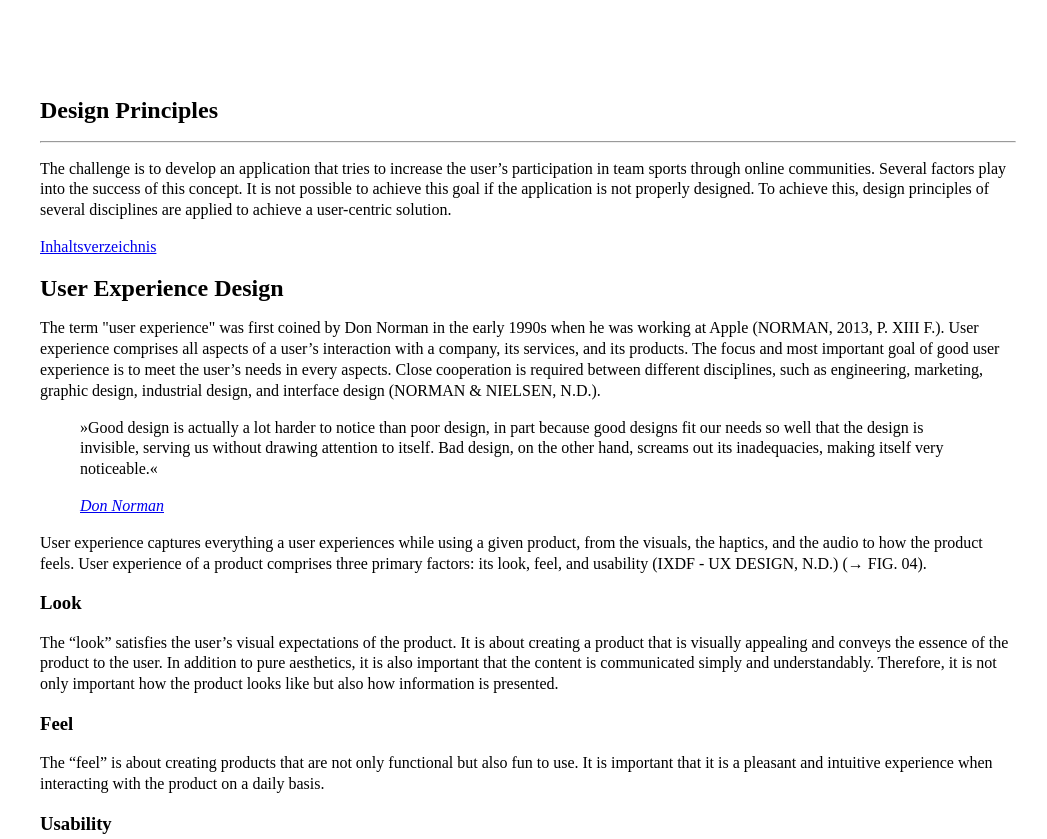
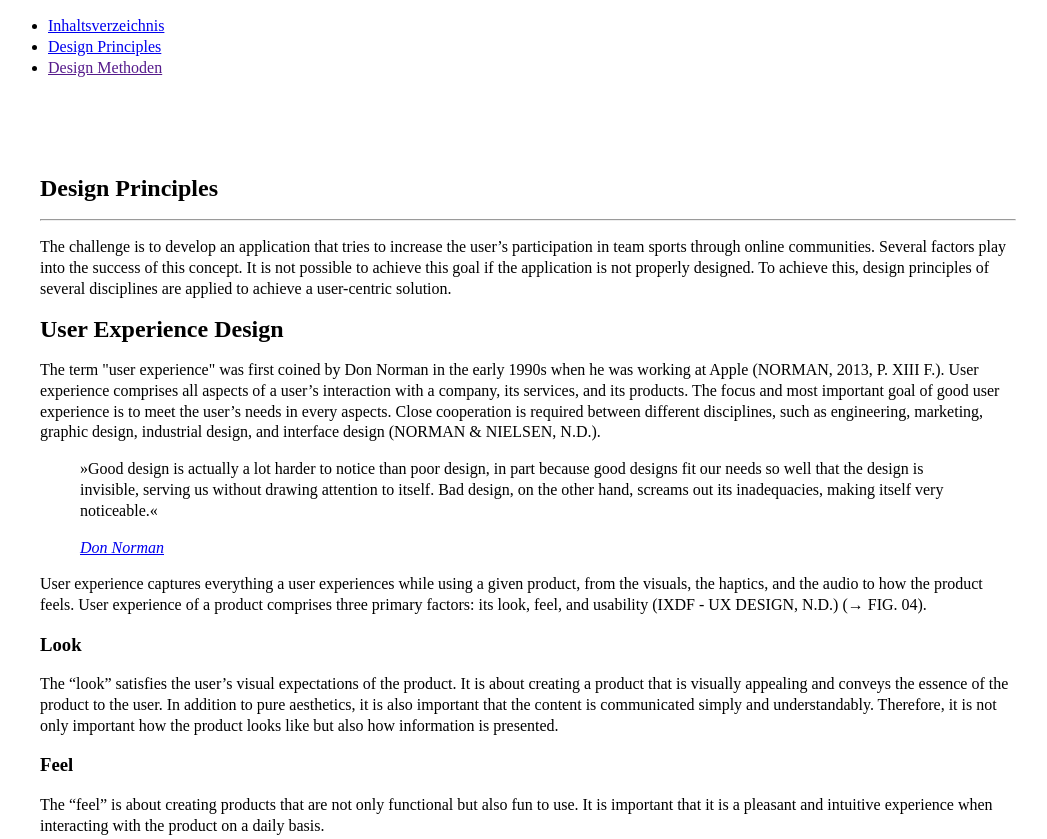
Before and after one commit to mi-classroom/webdev-fd-2021-basics-JJJS777, a plain HTML site: page chapter/design-principles.html in a window 1280 px wide. Shown: the top 839 px of the page, without its empty margins (0-1047 px from the left). Drawn offline with Linux system fonts and the light colour scheme.

Commit message:
...struktur...

```diff
--- a/chapter/design-principles.html
+++ b/chapter/design-principles.html
@@ -10,10 +10,18 @@
 
 <body>
 
+    <nav>
+        <ul>
+            <li><a href="http://127.0.0.1:5500/index.html">Inhaltsverzeichnis</a></li>
+            <li><a href="#design-principles">Design Principles</a></li>
+            <li><a href="">Design Methoden</a></li>
+        </ul>
+    </nav>
+
     <!-- Erste -->
     <section>
         <header>
-            <h1>Design Principles</h1>
+            <h2 id="design-principles">Design Principles</h2>
             <hr class="hr.medium">
             <p class="intro">
                 The challenge is to develop an application that tries to increase the user’s participation in team
@@ -21,9 +29,6 @@
                 possible to achieve this goal if the application is not properly designed. To achieve this, design
                 principles of several disciplines are applied to achieve a user-centric solution.
             </p>
-            <nav>
-                <a href="http://127.0.0.1:5500/index.html">Inhaltsverzeichnis</a>
-            </nav>
         </header>
 
 
@@ -219,6 +224,7 @@
 
 
         <!--Form-->
+        <footer>
             <form>
                 <fieldset>
                     <legend>Persönliche Angaben</legend>
@@ -230,11 +236,9 @@
                     <input type="email" id="email" name="email"><br>
                     <label for="textarea">Kommentar:</label><br>
                     <textarea rows="4" cols="50" id="textarea" name="comment" form="usrform"> Kommentare...</textarea> <br>
-
                     <label for="myfile">Bild Hochladen</label> <br>
                     <input type="file" id="myfile" name="myfile"> <br>
                 </fieldset>
-
                 <fieldset>
                     <legend>Anonymisieren & Datenschutz</legend>
                     <p>Sollen wir Ihren Beitrag anonymisieren?</p>
@@ -242,16 +246,14 @@
                     <label for="anonym">Ja, anonymisiert</label><br>
                     <input type="radio" id="personalized" name="identity" value="anonym">
                     <label for="personalized">Nein, schon OK</label><br>
-
                     <p>Hiermit bestätige ich, dass ich die Datenschutzerklärung gelesen habe</p>
                     <input type="checkbox" id="privacypolicy" name="privacypolicy" value="yes">
                     <label for="vehicle1"> Ja, ich habe die Datenschutzerklärung und bin einverstanden</label><br>
-
                 </fieldset>
-
                 <input type="submit" value="Senden">
                 <input type="reset"><br>
             </form>
+        </footer>
 
 
     </section>
```
Lines whose indentation alone changed are shown as unchanged.
